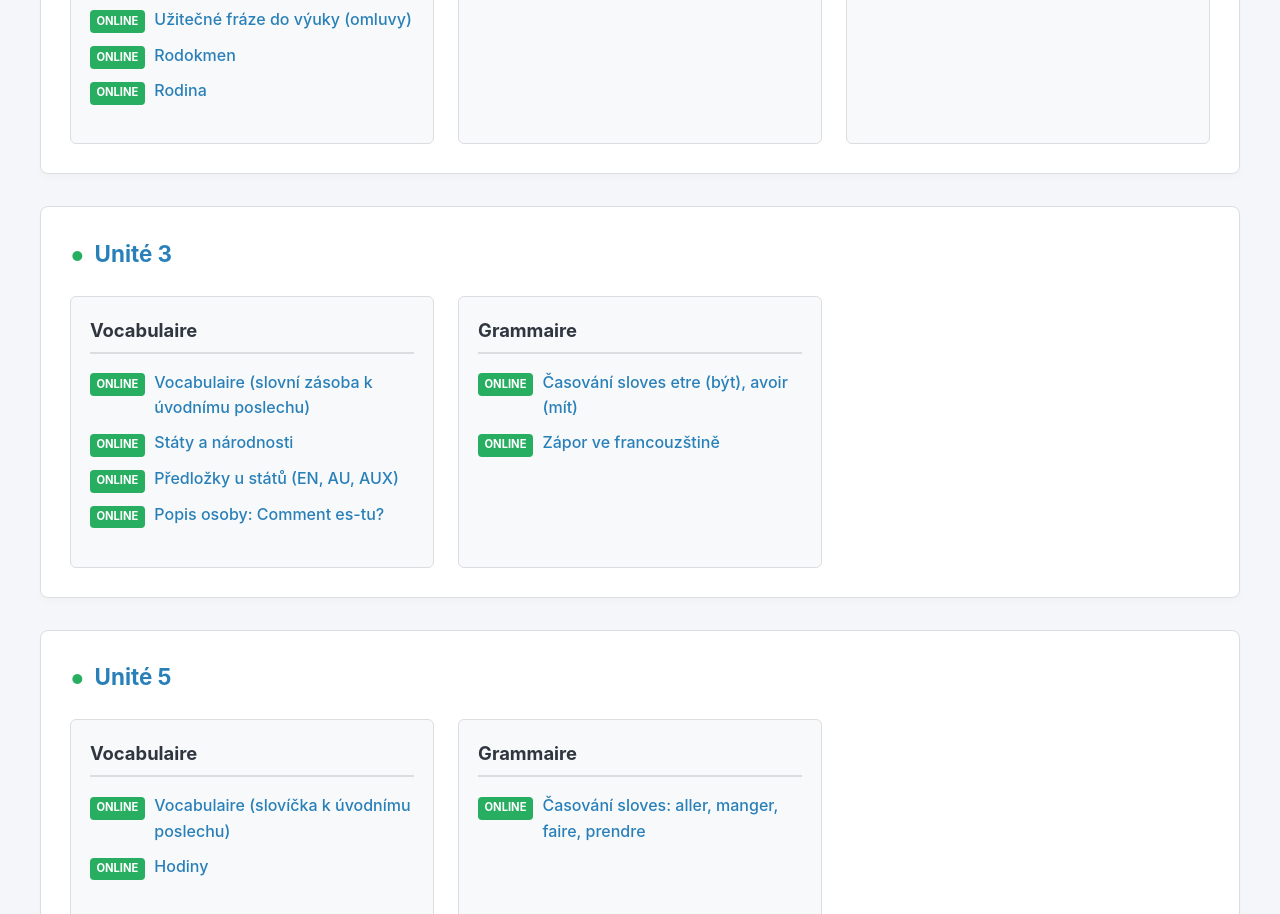
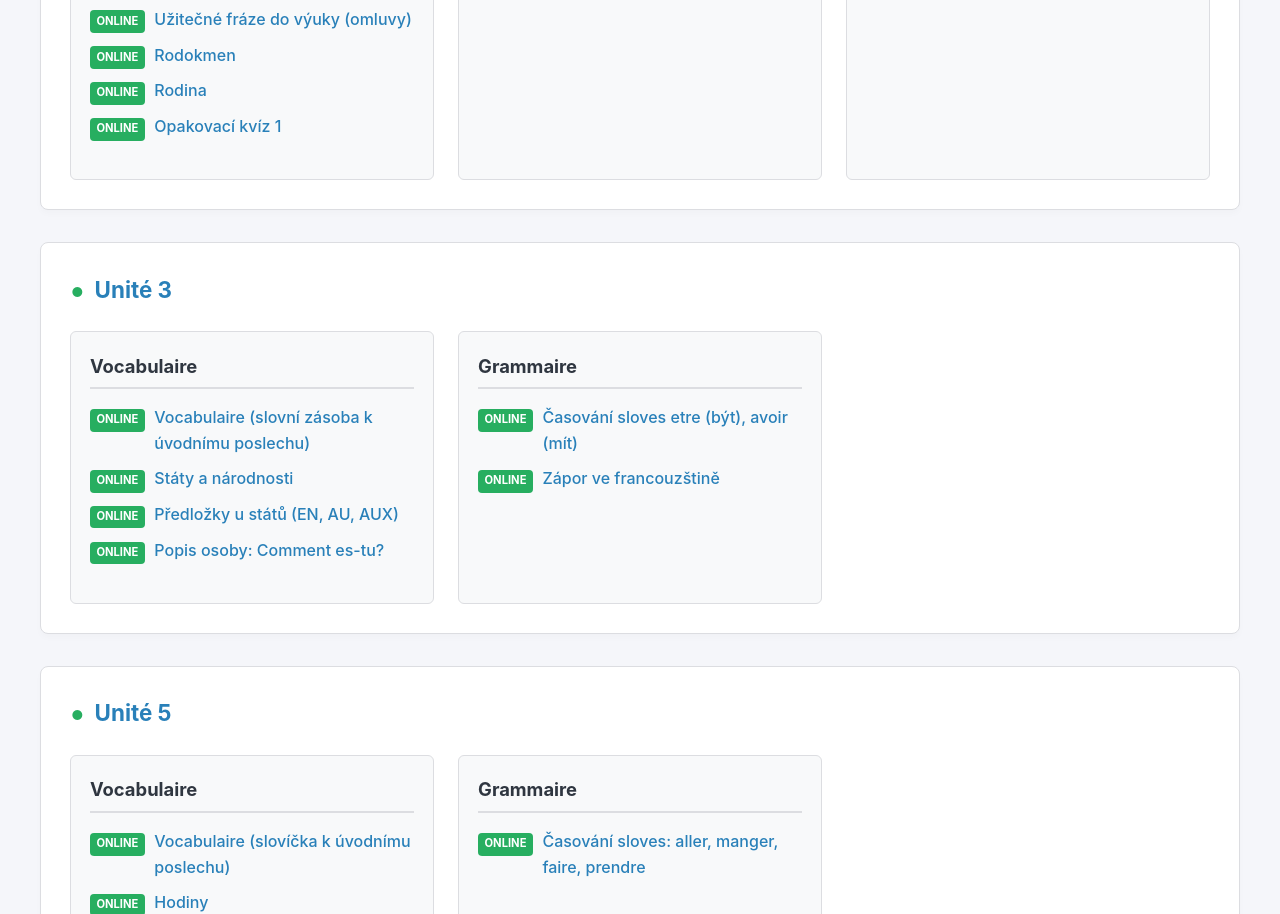
Before and after one commit to milatovad-vyuka/vyuka, a plain HTML site: page index.html in a window 1280 px wide. Shown: the part 1686-2600 px from the top of the page. Drawn offline with Linux system fonts and the light colour scheme.

Commit message:
Update index.html

```diff
--- a/index.html
+++ b/index.html
@@ -282,7 +282,8 @@
                             <li><span class="badge online">online</span><a href="lekce0/fraze_do_skoly.html">Užitečné fráze do výuky (omluvy)</a></li>
                             <li><span class="badge online">online</span><a href="lekce0/rodina_rodokmen.html">Rodokmen</a></li>
                             <li><span class="badge online">online</span><a href="lekce0/rodina.html">Rodina</a></li>
-                           <li></li>
+                            <li><span class="badge online">online</span><a href="lekce0/unite_0_kviz_fj_1.html">Opakovací kvíz 1</a></li>
+                            <li></li>
                         </ul>
                     </div>
                     <!-- Gramatika -->
```
